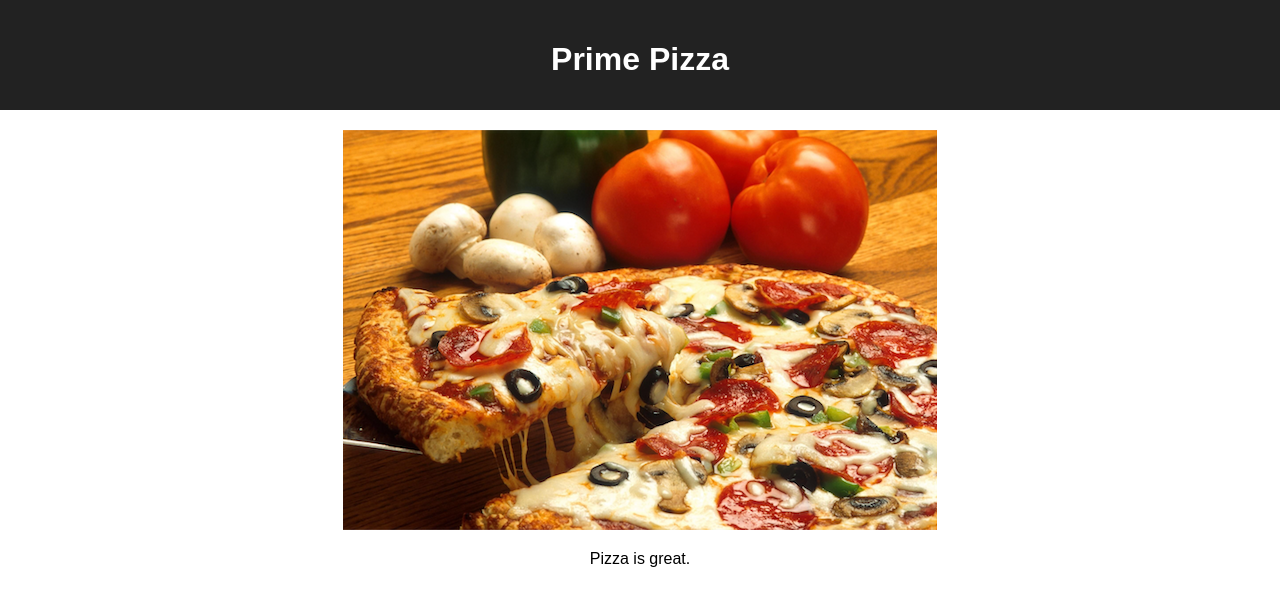
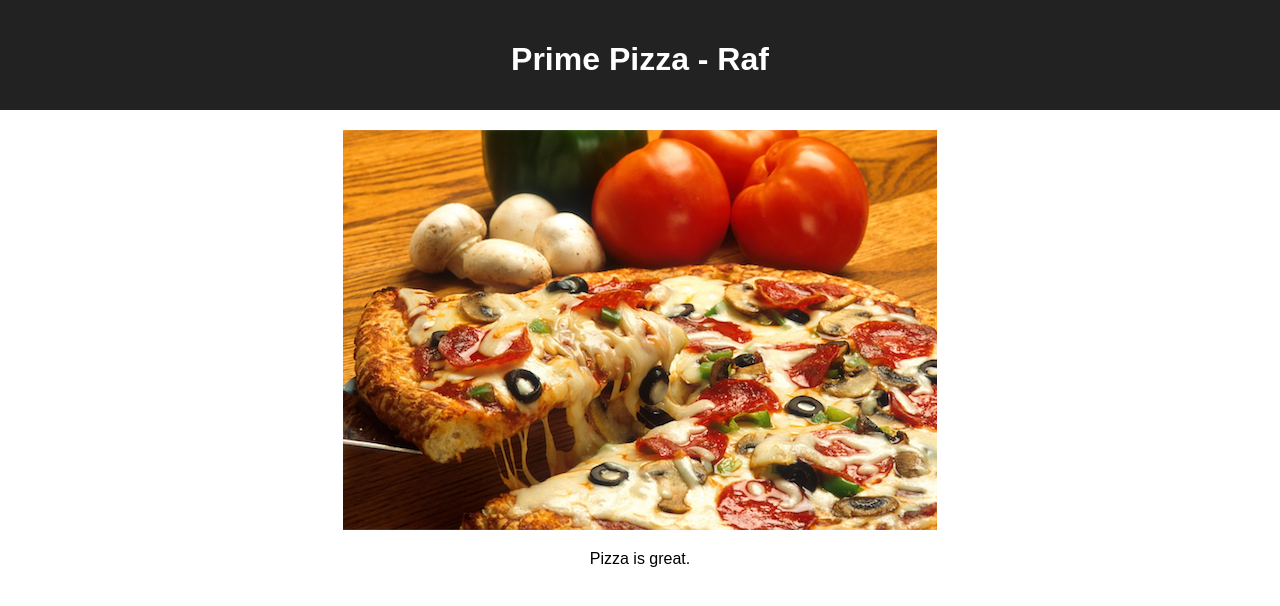
Before and after one commit to yasis12/redux-pizza-parlor, a React (Create React App) app: page / in a window 1280 px wide. Shown: the top 606 px of the page. Built offline with nearby package versions, Linux system fonts and the light colour scheme.

Commit message:
Testing git Branch

```diff
--- a/src/components/App/App.jsx
+++ b/src/components/App/App.jsx
@@ -7,7 +7,7 @@
   return (
     <div className='App'>
       <header className='App-header'>
-        <h1 className='App-title'>Prime Pizza</h1>
+        <h1 className='App-title'>Prime Pizza - Raf</h1>
       </header>
 
       <img src='images/pizza_photo.png' />
```
